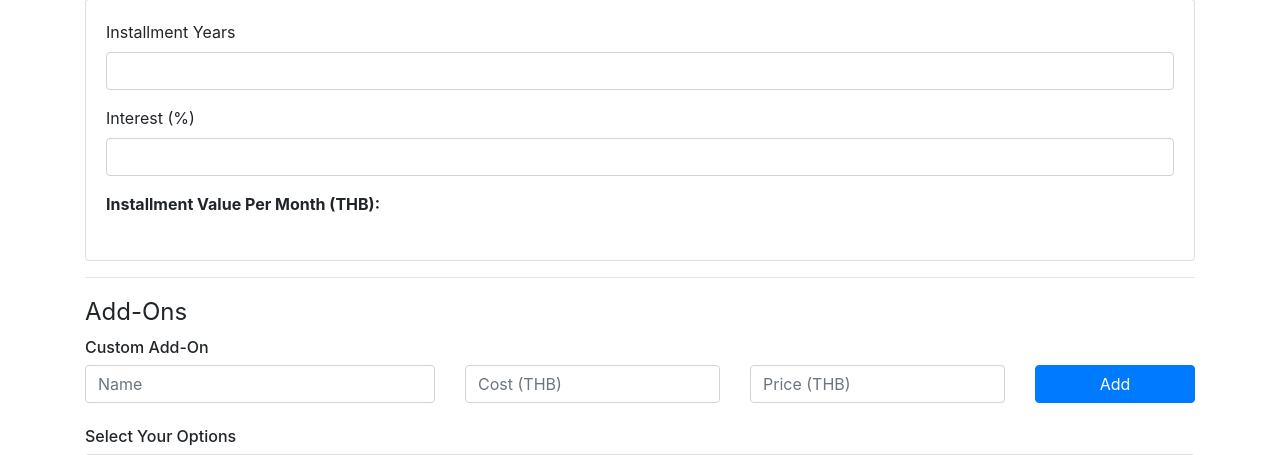
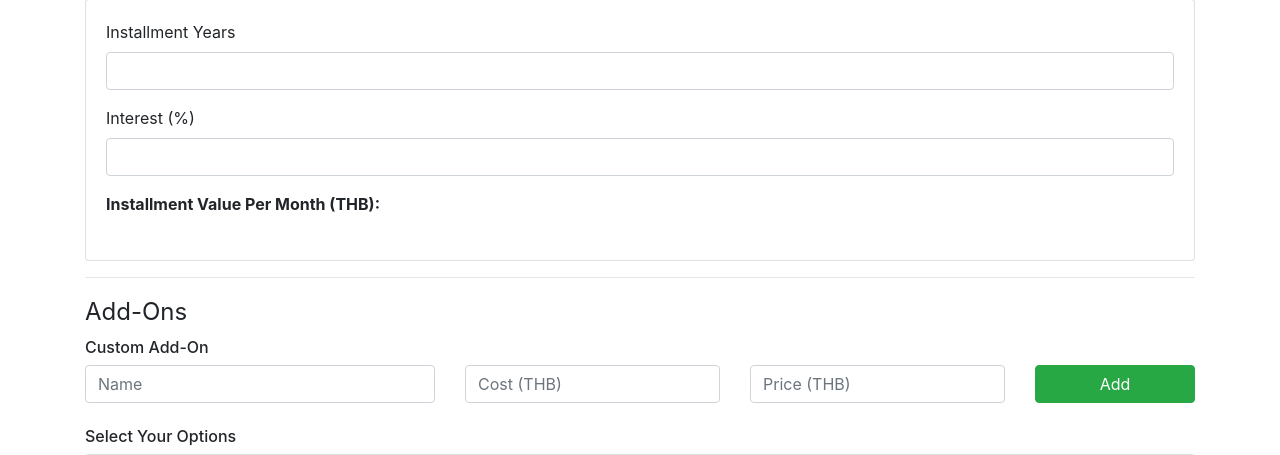
Before and after one commit to AyushSehgal/CarSales, a PHP site: page / in a window 1280 px wide. Shown: the part 722-1177 px from the top of the page. Run offline with PHP 8.4, Linux system fonts and the light colour scheme; data that the repository does not hold is empty; some libraries are stand-ins or nearby versions.

Commit message:
Custom Add-On Add Button now works with MySQL Database

```diff
--- a/index.php
+++ b/index.php
@@ -153,7 +153,7 @@
                       <input id="newAddOnPrice" name="newAddOnPrice" type="text" placeholder="Price (THB)" class="form-control">
                     </div>
                     <div class="col-2">
-                      <button type="button" name="add" id="add" class="btn btn-primary btn-block" onclick="saveAddOn()">Add</button>  <!--onclick="customAddOn()"-->
+                      <input type="submit" name="add" id="add" class="btn btn-block btn-success" value="Add" onclick="saveAddOn()" />
                     </div>
                   </div>
                 </form>
@@ -234,10 +234,6 @@
           <div class="container" id="PDFs">
           <br>
           <hr width='100%'>
-          <br>
-
-
-
 
           </div>
 
--- a/scripts/functions.js
+++ b/scripts/functions.js
@@ -502,11 +502,11 @@ function genPDF() {
         }
     };
 
-
-
     var documentSales = pdfMake.createPdf(docDefinitionSales);
     documentSales.getDataUrl((dataUrl) => {
         let targetLoc = document.getElementById('PDFs');
+        let title = document.createElement('legend');
+        title.innerHTML = 'Quotation PDFs';
         let targetLocRow = document.createElement('div');
         targetLocRow.setAttribute('class', 'row');
         targetLocRow.setAttribute('id', 'grid');
@@ -519,6 +519,7 @@ function genPDF() {
         targetLocCol.appendChild(frame);
         targetLocRow.appendChild(targetLocCol);
         targetLocCol.appendChild(frame);
+        targetLoc.appendChild(title);
         targetLoc.appendChild(targetLocRow);
     });
 
```
